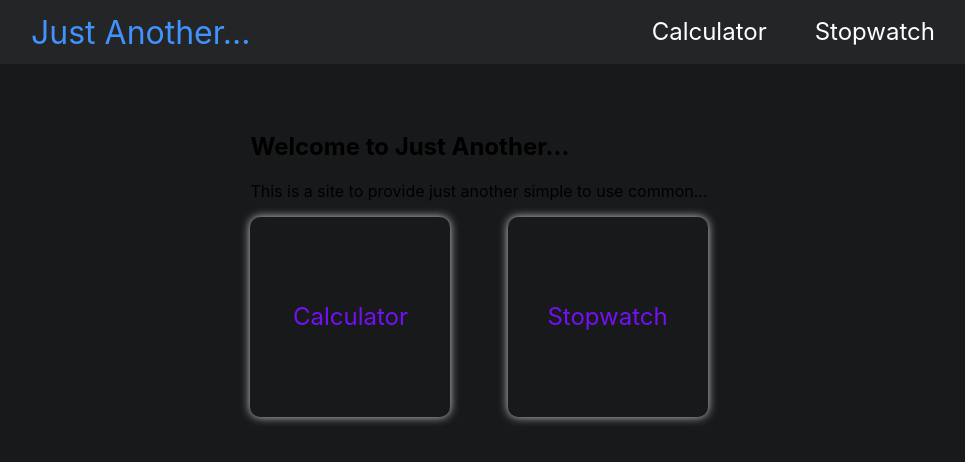
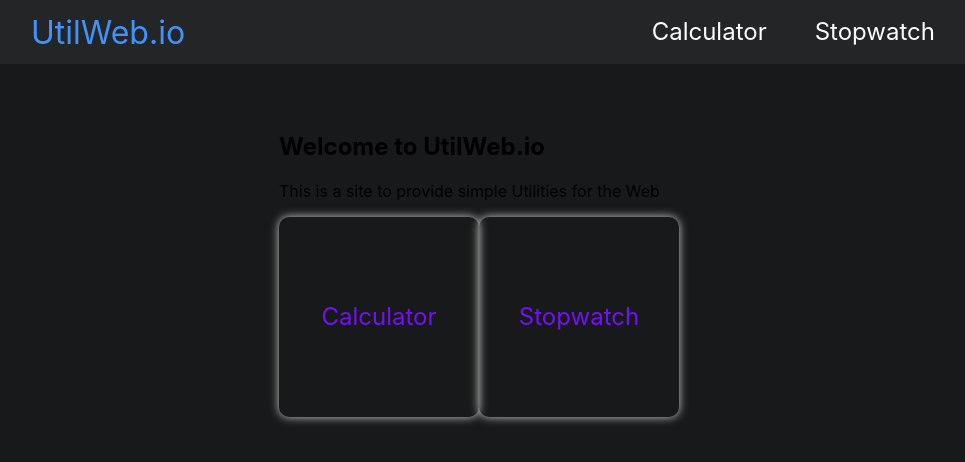
Before and after one commit to prestondoris/justAnother, a React (Create React App) app: page / in a window 1280 px wide. Shown: the top 462 px of the page, without its empty margins (161-1126 px from the left). Built offline with nearby package versions, Linux system fonts and the light colour scheme.

Commit message:
Updated name in Navbar

```diff
--- a/src/Home.js
+++ b/src/Home.js
@@ -5,8 +5,8 @@ function Home() {
   let cards = ['Calculator', 'Stopwatch']
   return (
     <div>
-      <h2>Welcome to Just Another...</h2>
-      <p>This is a site to provide just another simple to use common... </p>
+      <h2>Welcome to UtilWeb.io</h2>
+      <p>This is a site to provide simple Utilities for the Web</p>
       <Cards cards={cards} />
     </div>
   );
--- a/src/Navbar.js
+++ b/src/Navbar.js
@@ -10,7 +10,7 @@ function Navbar() {
     <nav className="navbar">
       <div className="navbar-contents">
         <p className='home'>
-          <Link id="homeLink" to="/">Just Another...</Link>
+          <Link id="homeLink" to="/">UtilWeb.io</Link>
         </p>
         <ul className='list'>
           <li className='list-item'><NavLink activeClassName='active' className="pageLinks" to="/Calculator">Calculator</NavLink></li>
```
